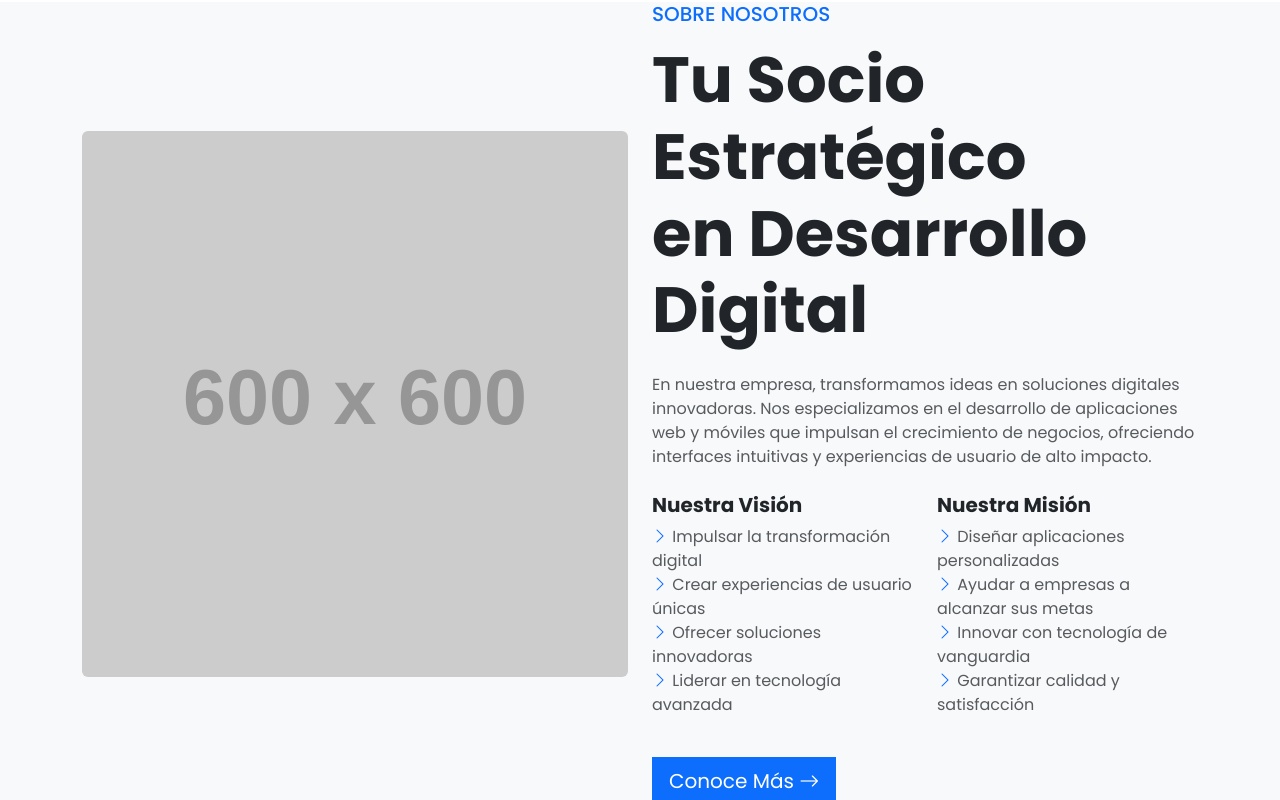
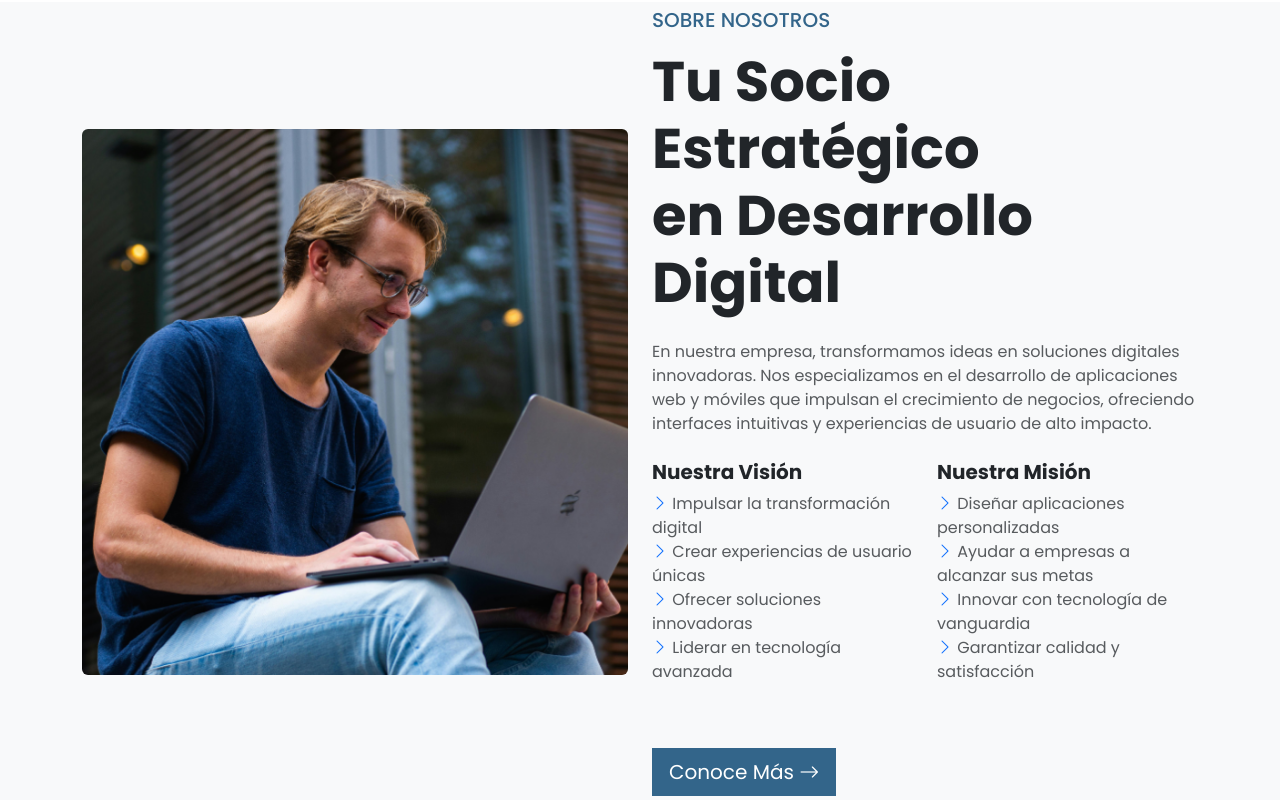
Before and after one commit to axxving/app-jsdevs-axv, a React (Vite) app: page / in a window 1280 px wide. Shown: the part 960-1760 px from the top of the page. Built offline with nearby package versions, Linux system fonts and the light colour scheme.

Commit message:
fix: about

```diff
--- a/src/components/page/about/About.jsx
+++ b/src/components/page/about/About.jsx
@@ -1,4 +1,5 @@
 import React from 'react';
+import imgAbout from '../../../assets/img/img-about.png';
 
 export const About = () => {
     return (
@@ -9,20 +10,23 @@ export const About = () => {
             <div className="container">
                 <div className="row align-items-center">
                     {/* Imagen del lado izquierdo */}
-                    <div className="col-12 col-md-6 mb-4 mb-md-0 text-center">
+                    <div className="col-12 col-lg-6 mb-4 mb-lg-0 text-center">
                         <img
-                            src="https://via.placeholder.com/600x600"
+                            src={imgAbout}
                             alt="Sobre nosotros"
                             className="img-fluid rounded"
                         />
                     </div>
 
                     {/* Contenido del lado derecho */}
-                    <div className="col-12 col-md-6 text-center text-md-start">
-                        <h5 className="text-uppercase text-primary mb-3">
+                    <div className="col-12 col-lg-6 text-start">
+                        <h5
+                            className="text-uppercase mb-3"
+                            style={{ color: '#33658A' }}
+                        >
                             Sobre Nosotros
                         </h5>
-                        <h2 className="display-3 fw-bold mb-4">
+                        <h2 className="display-4 fw-bold mb-4">
                             Tu Socio Estratégico <br /> en Desarrollo Digital
                         </h2>
                         <p className="text-muted mb-4">
@@ -34,8 +38,8 @@ export const About = () => {
                             alto impacto.
                         </p>
                         <div className="row">
-                            {/* Columna Vision */}
-                            <div className="col-sm-6 mb-4 mb-sm-0">
+                            {/* Columna Visión */}
+                            <div className="col-12 col-sm-6 mb-4">
                                 <h5 className="fw-bold">Nuestra Visión</h5>
                                 <ul className="list-unstyled text-muted">
                                     <li>
@@ -57,8 +61,8 @@ export const About = () => {
                                 </ul>
                             </div>
 
-                            {/* Columna Mission */}
-                            <div className="col-sm-6">
+                            {/* Columna Misión */}
+                            <div className="col-12 col-sm-6">
                                 <h5 className="fw-bold">Nuestra Misión</h5>
                                 <ul className="list-unstyled text-muted">
                                     <li>
@@ -82,12 +86,18 @@ export const About = () => {
                         </div>
 
                         {/* Botón */}
-                        <a
-                            href="#about"
-                            className="btn btn-primary btn-lg mt-4"
-                        >
-                            Conoce Más <i className="bi bi-arrow-right"></i>
-                        </a>
+                        <div className="d-grid d-md-block">
+                            <a
+                                href="#about"
+                                className="btn btn-lg mt-4"
+                                style={{
+                                    background: '#33658A',
+                                    color: '#ffffff',
+                                }}
+                            >
+                                Conoce Más <i className="bi bi-arrow-right"></i>
+                            </a>
+                        </div>
                     </div>
                 </div>
             </div>
--- a/src/components/page/header/Header.jsx
+++ b/src/components/page/header/Header.jsx
@@ -8,7 +8,7 @@ export const Header = () => {
             <nav
                 className="navbar navbar-expand-md"
                 id="header"
-                style={{ background: '#071013' }}
+                style={{ background: '#33658A' }}
             >
                 <div className="container">
                     {/* Logo */}
```
Also changed, not shown: src/assets/img/img-about.png (added).
